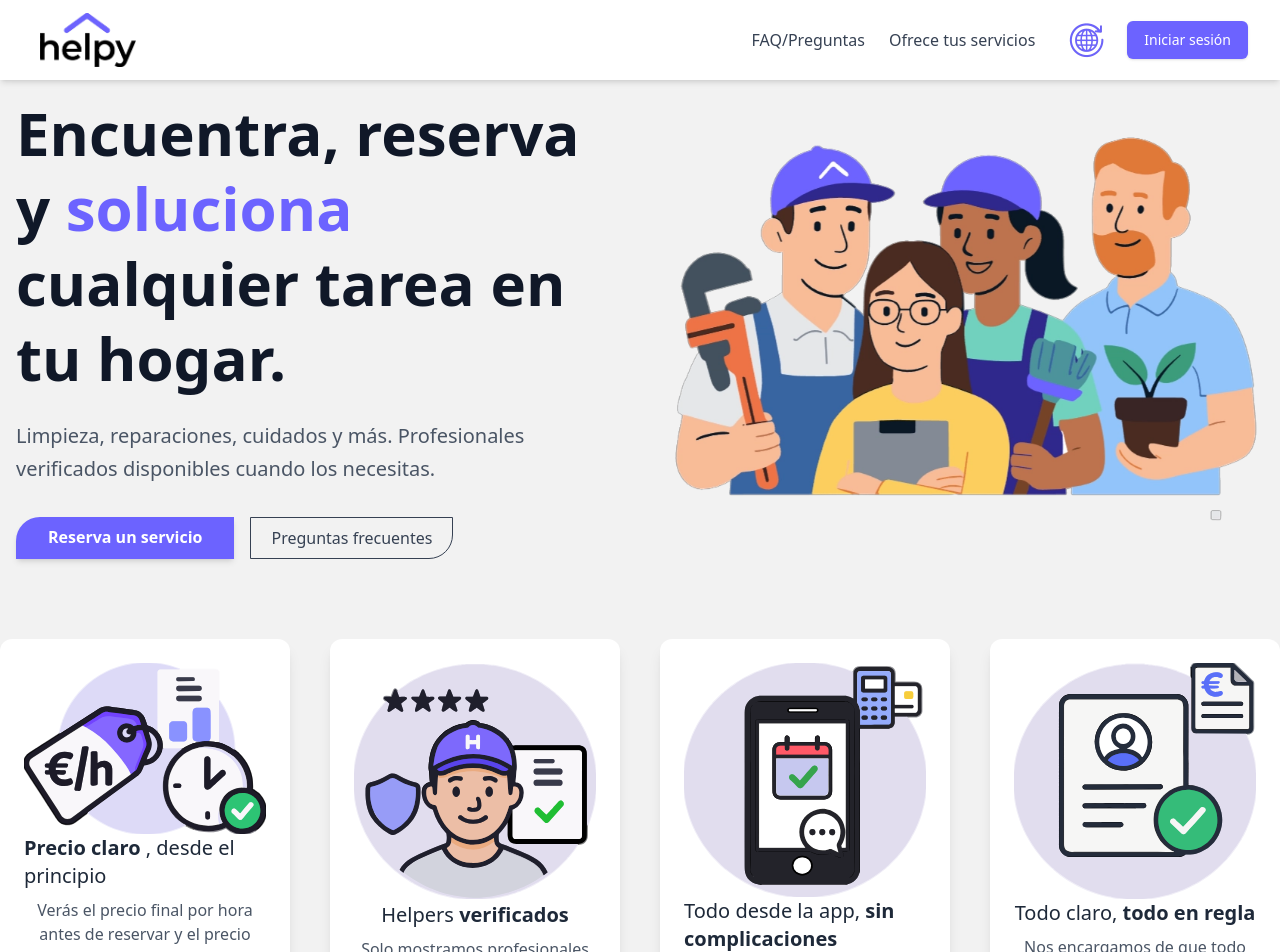
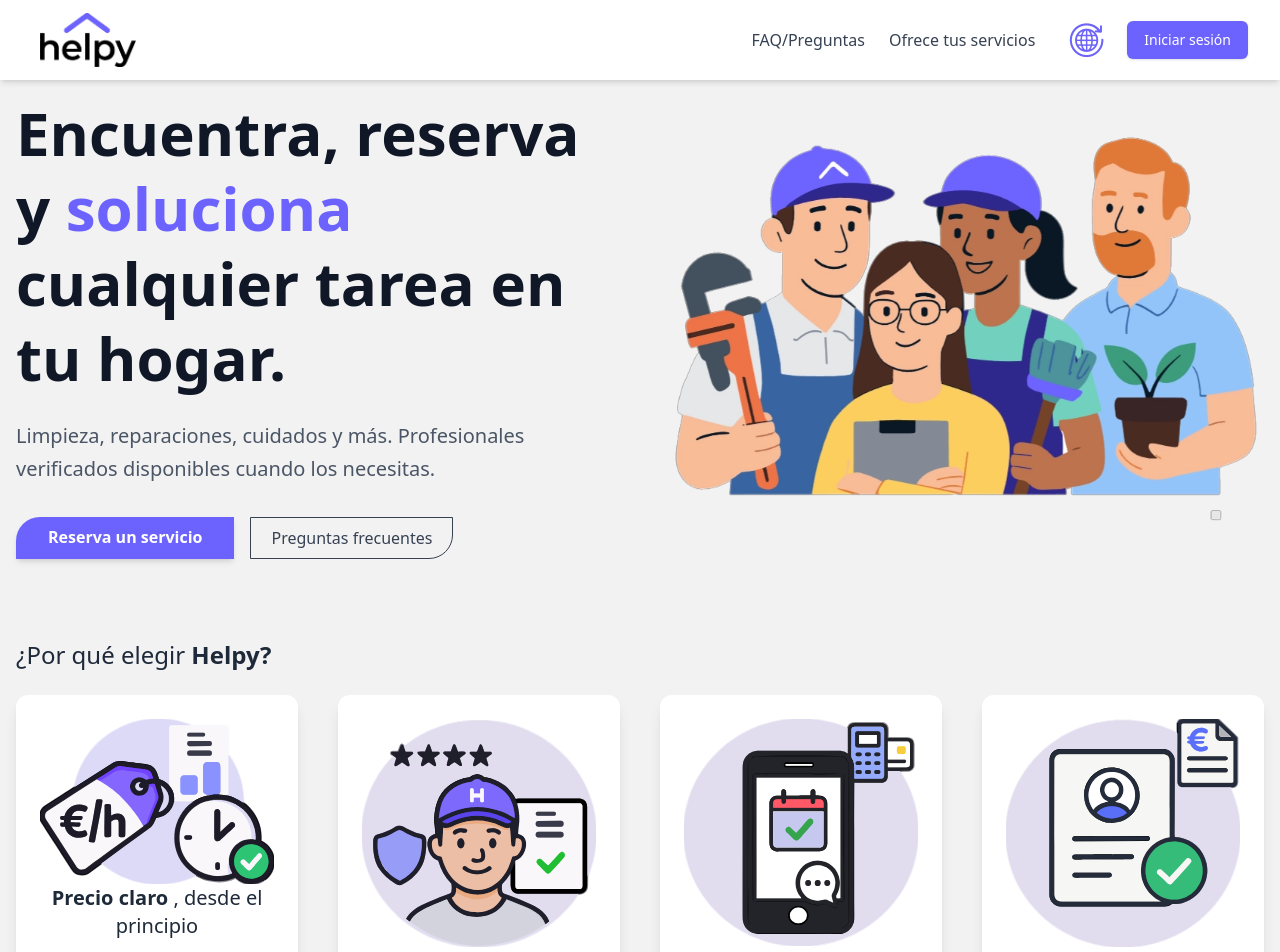
Before and after one commit to GuilleMarejada/helpy, a Nuxt app: page / in a window 1280 px wide. Shown: the top 952 px of the page. Built offline with nearby package versions, Linux system fonts and the light colour scheme.

Commit message:
Improve layout and text alignment in "Cómo Funciona" section for better readability

```diff
--- a/pages/index.vue
+++ b/pages/index.vue
@@ -51,12 +51,13 @@
       </div>
     </div>
     <!-- Cómo Funciona section -->
-    <div class="mt-16">
+    <div class="mt-16 px-4">
+      <h2 class="text-2xl text-gray-800 mb-6">¿Por qué elegir <span class="font-bold">Helpy?</span></h2>
       <ul class="grid grid-cols-1 md:grid-cols-2 lg:grid-cols-4 gap-10">
         <li class="bg-white rounded-xl shadow-lg p-6 transform transition-all hover:scale-105">
           <div class="flex flex-col items-center">
             <img src="/images/1a.svg" alt="">
-            <h3 class="text-xl text-gray-800 mb-2"><span class="font-bold">Precio claro</span>
+            <h3 class="text-xl text-gray-800 mb-2 text-center"><span class="font-bold">Precio claro</span>
               , desde el principio</h3>
             <p class="text-gray-600 text-center">Verás el precio final por hora antes de reservar y el precio medio del
               mercado como referencia.
@@ -82,7 +83,8 @@
         <li class="bg-white rounded-xl shadow-lg p-6 transform transition-all hover:scale-105">
           <div class="flex flex-col items-center">
             <img src="/images/3a.svg" alt="">
-            <h3 class="text-xl text-gray-800 mb-2">Todo desde la app, <span class="font-bold">sin complicaciones</span>
+            <h3 class="text-xl text-gray-800 mb-2 text-center">Todo desde la app, <span class="font-bold">sin
+                complicaciones</span>
             </h3>
             <p class="text-gray-600 text-center">Reserva y paga desde tu móvil en segundos.
               Tras confirmar, puedes chatear con tu Helper si tienes dudas. Todo queda registrado y controlado.</p>
@@ -92,7 +94,8 @@
         <li class="bg-white rounded-xl shadow-lg p-6 transform transition-all hover:scale-105">
           <div class="flex flex-col items-center">
             <img src="/images/4a.svg" alt="">
-            <h3 class="text-xl text-gray-800 mb-2">Todo claro, <span class="font-bold">todo en regla</span></h3>
+            <h3 class="text-xl text-gray-800 mb-2 text-center">Todo claro, <span class="font-bold">todo en regla</span>
+            </h3>
             <p class="text-gray-600 text-center">Nos encargamos de que todo esté en orden:
               Helpers dados de alta y cotizando.
               Tú no gestionas nada.
```
